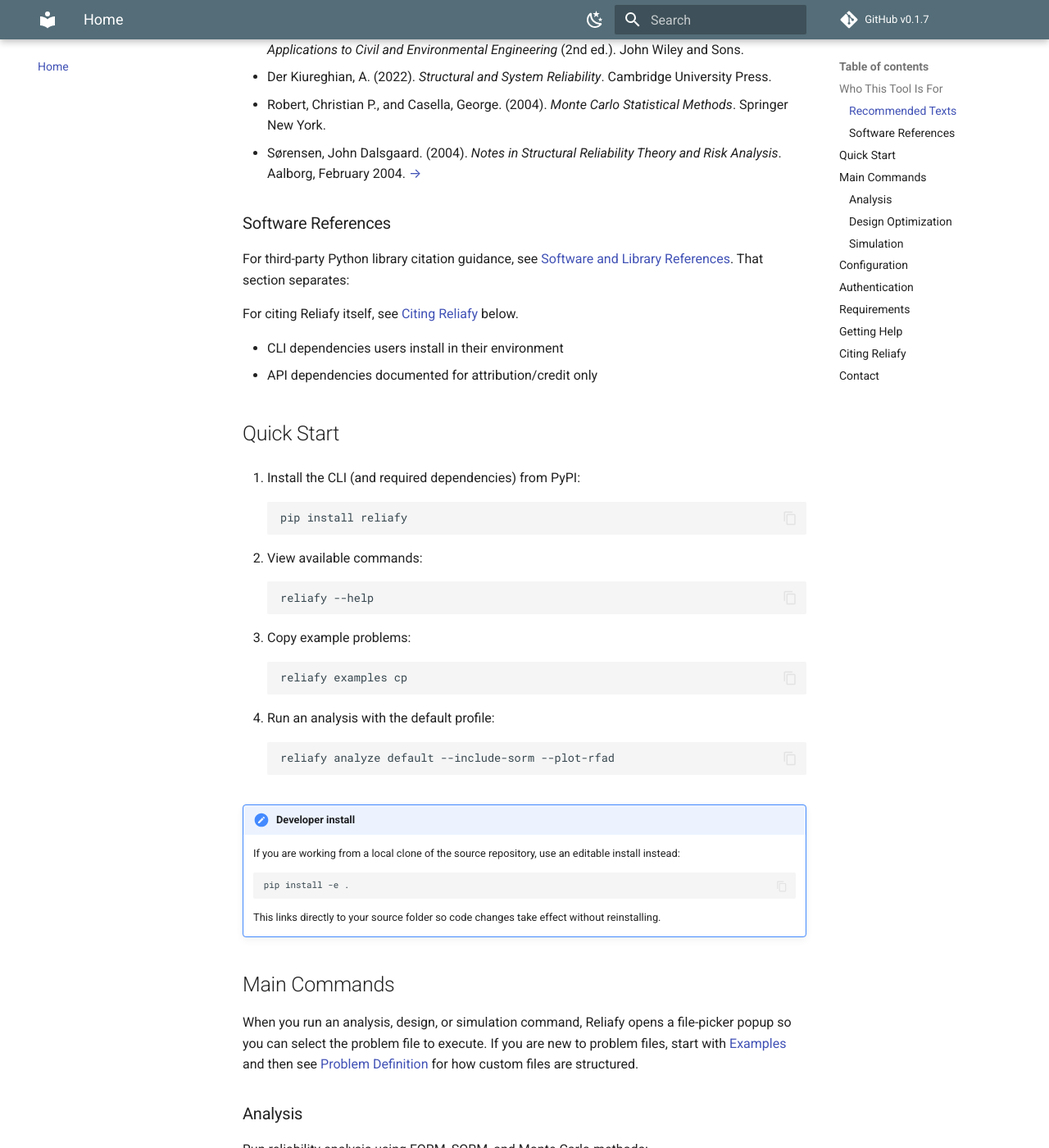
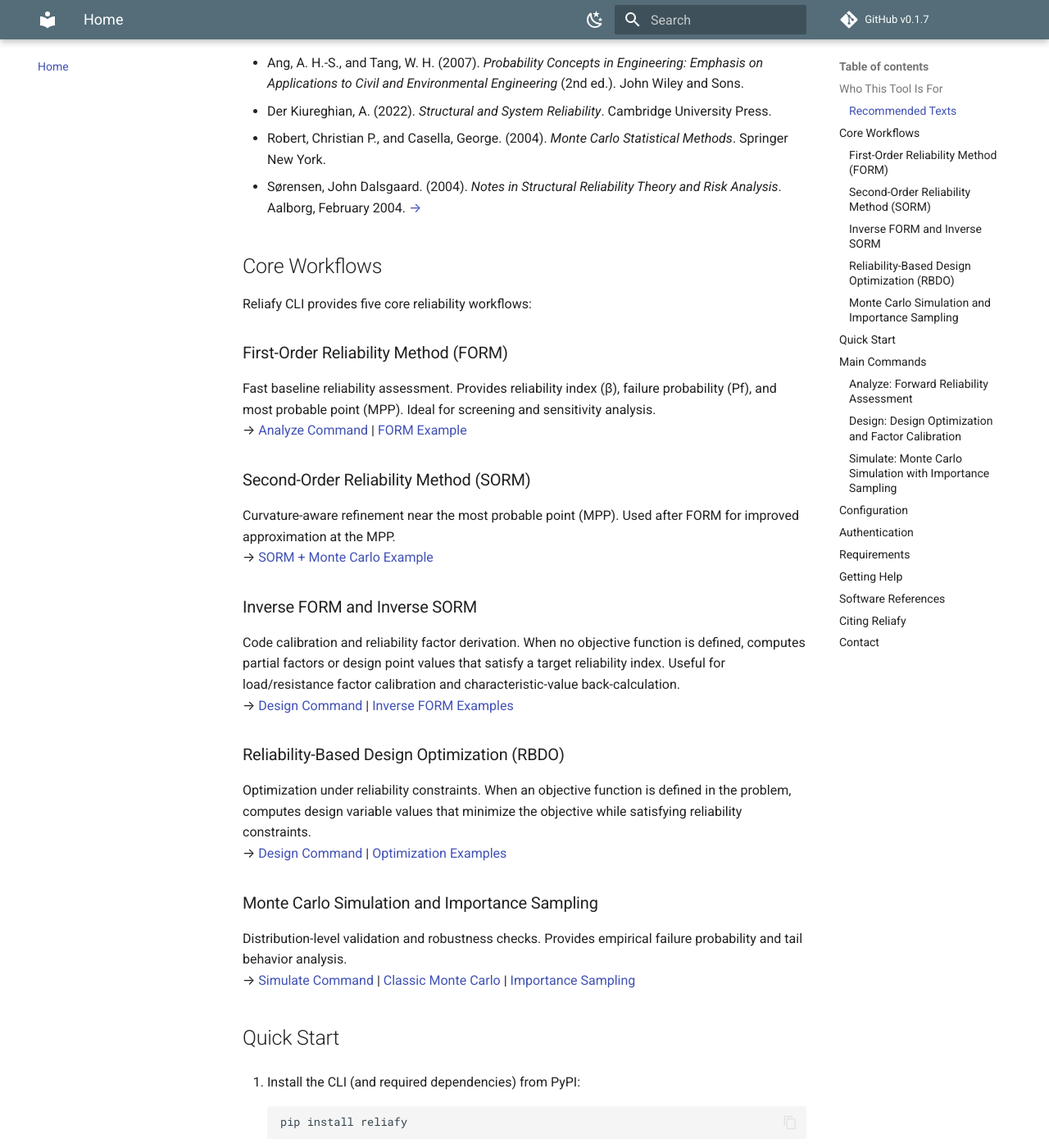
Before and after one commit to CarrascoCesar/Reliafy-CLI, an MkDocs documentation site: the page built from docs/index.md, in a window 1280 px wide and 1400 px high, scrolled down 1283 px. Shown: the whole window at 82% size. Built offline with MkDocs 1.6.1 and Material for MkDocs 9.7.7, drawn with Linux system fonts in a browser that asks for light colours; comment, search, counter and statistics services are not loaded; some of the changed text lies outside the part shown.

Commit message:
Improve homepage SEO: reorder sections, add Core Workflows with method descriptions, fix H1 terminology

````diff
--- a/docs/index.md
+++ b/docs/index.md
@@ -1,4 +1,4 @@
-# Reliafy CLI Documentation
+# Reliafy CLI: FORM, SORM, RBDO, and Monte Carlo Simulation in Python
 
 Reliafy CLI is a Python-based command-line interface for reliability analysis, reliability-based design optimization, and simulation workflows with profile-based configuration.
 
@@ -32,14 +32,29 @@
 - Robert, Christian P., and Casella, George. (2004). *Monte Carlo Statistical Methods*. Springer New York.
 - Sørensen, John Dalsgaard. (2004). *Notes in Structural Reliability Theory and Risk Analysis*. Aalborg, February 2004. [→](https://filelist.tudelft.nl/TBM/Over%20faculteit/Afdelingen/Values%2C%20Technology%20and%20Innovation/People/Full%20Professors/Pieter%20van%20Gelder/Citations/citatie215.pdf)
 
-### Software References
+## Core Workflows
 
-For third-party Python library citation guidance, see [Software and Library References](software-references.md). That section separates:
+Reliafy CLI provides five core reliability workflows:
 
-For citing Reliafy itself, see [Citing Reliafy](#citing-reliafy) below.
+### First-Order Reliability Method (FORM)
+Fast baseline reliability assessment. Provides reliability index (β), failure probability (Pf), and most probable point (MPP). Ideal for screening and sensitivity analysis.
+→ [Analyze Command](cli/analyze.md) | [FORM Example](problem-authoring/analyze/form-only.md)
 
-- CLI dependencies users install in their environment
-- API dependencies documented for attribution/credit only
+### Second-Order Reliability Method (SORM)
+Curvature-aware refinement near the most probable point (MPP). Used after FORM for improved approximation at the MPP.
+→ [SORM + Monte Carlo Example](problem-authoring/analyze/sorm-monte-carlo.md)
+
+### Inverse FORM and Inverse SORM
+Code calibration and reliability factor derivation. When no objective function is defined, computes partial factors or design point values that satisfy a target reliability index. Useful for load/resistance factor calibration and characteristic-value back-calculation.
+→ [Design Command](cli/design.md) | [Inverse FORM Examples](problem-authoring/design/inverse-form.md)
+
+### Reliability-Based Design Optimization (RBDO)
+Optimization under reliability constraints. When an objective function is defined in the problem, computes design variable values that minimize the objective while satisfying reliability constraints.
+→ [Design Command](cli/design.md) | [Optimization Examples](problem-authoring/design/optimization.md)
+
+### Monte Carlo Simulation and Importance Sampling
+Distribution-level validation and robustness checks. Provides empirical failure probability and tail behavior analysis.
+→ [Simulate Command](cli/simulate.md) | [Classic Monte Carlo](problem-authoring/simulate/classic-monte-carlo.md) | [Importance Sampling](problem-authoring/simulate/importance-sampling.md)
 
 ## Quick Start
 
@@ -78,20 +93,26 @@
 
 When you run an analysis, design, or simulation command, Reliafy opens a file-picker popup so you can select the problem file to execute. If you are new to problem files, start with [Examples](examples.md) and then see [Problem Definition](problem-authoring/index.md) for how custom files are structured.
 
-### Analysis
-Run reliability analysis using FORM, SORM, and Monte Carlo methods:
+### Analyze: Forward Reliability Assessment
+Run forward reliability analysis using FORM, SORM, and Monte Carlo methods to estimate failure probability and MPP sensitivity.
 
 Usage: `reliafy analyze <profile> [OPTIONS]`
 
-### Design Optimization
-Run reliability-based design optimization:
+[Full options and examples →](cli/analyze.md)
+
+### Design: Design Optimization and Factor Calibration
+Run design workflows using Inverse FORM and Inverse SORM methods. Supports two modes: (1) code calibration via Inverse FORM when no objective function is present, and (2) reliability-based design optimization when an objective function is defined to minimize cost/weight/performance while meeting reliability constraints.
 
 Usage: `reliafy design <profile> [OPTIONS]`
 
-### Simulation
-Run Monte Carlo simulation with importance sampling:
+[Full options and examples →](cli/design.md)
+
+### Simulate: Monte Carlo Simulation with Importance Sampling
+Run Monte Carlo simulation with optional importance sampling for rare-event probability validation and robustness verification.
 
 Usage: `reliafy simulate <profile> [OPTIONS]`
+
+[Full options and examples →](cli/simulate.md)
 
 ## Configuration
 
@@ -153,6 +174,13 @@
 reliafy profile --help
 ```
 
+## Software References
+
+For third-party Python library citation guidance, see [Software and Library References](software-references.md). That section separates:
+
+- CLI dependencies users install in their environment
+- API dependencies documented for attribution/credit only
+
 ## Citing Reliafy
 
 If you use Reliafy in journal papers, reports, theses, or other scholarly work, cite Reliafy itself in addition to any underlying libraries or method references that are materially relevant to your work.
````
